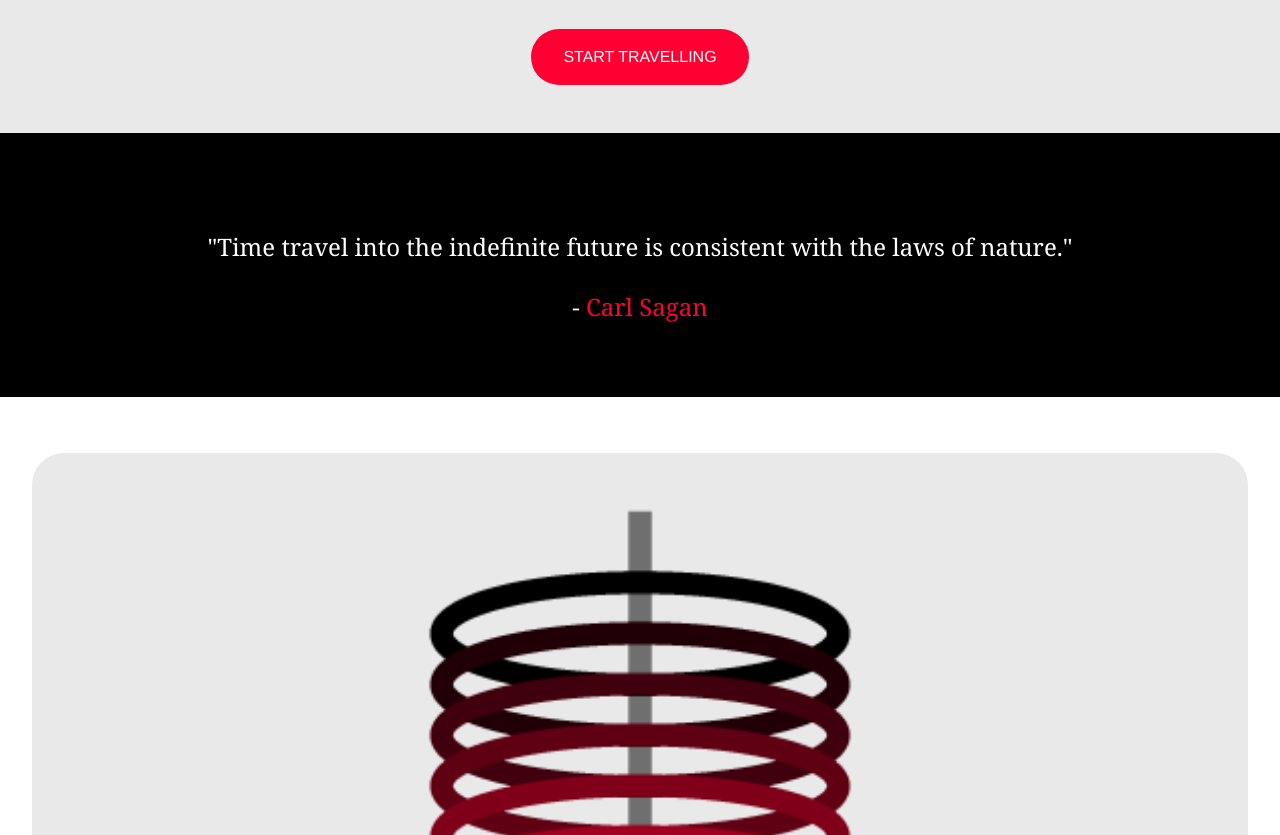
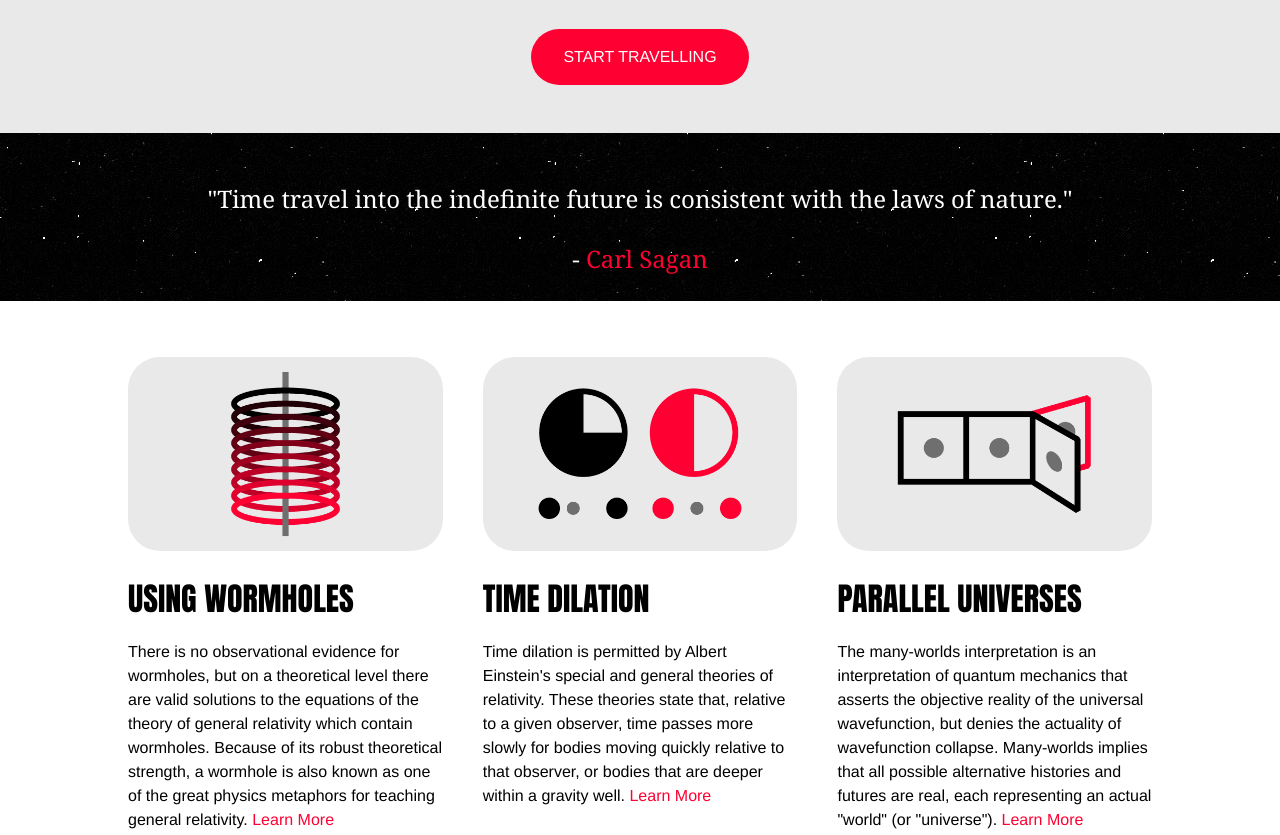
Before and after one commit to AntonSmid/Rwd-Project, a plain HTML site: page index.html in a window 1280 px wide. Shown: the part 181-1016 px from the top of the page. Drawn offline with Linux system fonts and the light colour scheme.

Commit message:
resources added - project finnished

```diff
--- a/css/style.css
+++ b/css/style.css
@@ -129,6 +129,27 @@ footer#credits {
 MEDIA QUERIES FOR LARGER BREAKPOINTS BEGIN HERE
 - - - - - - - - - - - - - - - - - - - - - - - - */
 
-@media screen and (min-width: ) {
+@media screen and (min-width: 800px) {
+  #main {
+    margin-left: 10%;
+    margin-right: 10%;
+  }
+
+  section {
+    width: 30.714285714286%;
+    margin-right: 3.928571428571%;
+    float: left;
+  }
+
+  section:last-child {
+    margin-right: 0;
+  }
+
+  blockquote {
+    padding: 1em;
+    background: url(../imgs/noise.jpg) repeat fixed;
+  }
+
+
 
 }
--- a/index.html
+++ b/index.html
@@ -29,7 +29,7 @@
       </footer>
    </blockquote>
 
-   <div id="main" role="main">
+   <div id="main" role="main" class="group">
 
      <section>
         <img src="imgs/wormhole.png" alt="wormhole">
@@ -54,7 +54,7 @@
 
    </div> <!--end div main-->
 
-   <footer id="credits">© Albert Einstein</footer>
+   <footer id="credits">made by &middot; Anton Smid &middot; sept., 2017</footer>
 
 </body>
 </html>
```
Also changed, not shown: 3 other files.
